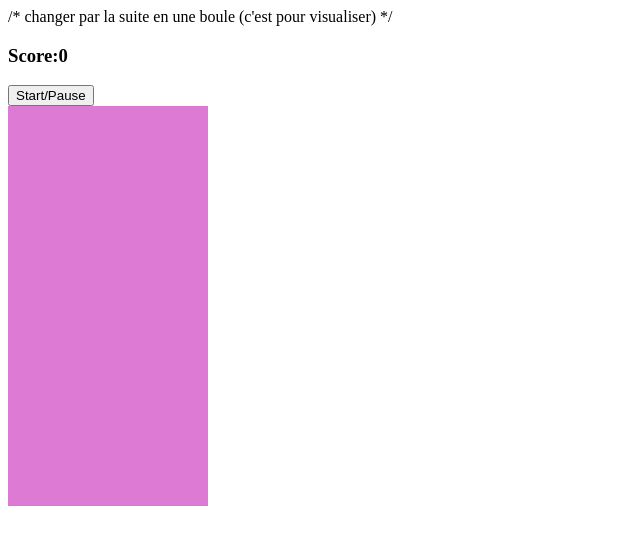
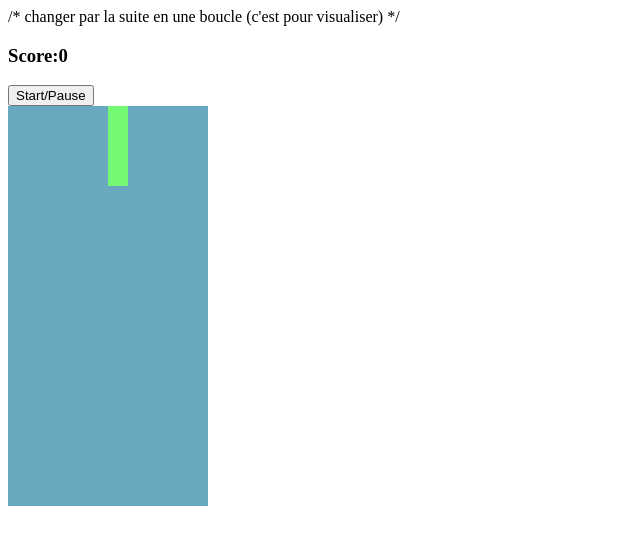
Before and after one commit to thaliawoods/Tetris, a plain HTML site: page index.html in a window 1280 px wide. Shown: the whole page, without its empty margins (0-640 px from the left). Drawn offline with Linux system fonts and the light colour scheme.

Commit message:
Tetrominoes created and different

```diff
--- a/app.js
+++ b/app.js
@@ -5,7 +5,7 @@ document.addEventListener('DOMContentLoaded', () => {
     const StartBtn = document.querySelector('#start-button')
     const width = 10
 
-  //The Tetrominoes
+  //create the Tetrominoes
   const lTetromino = [
     [1, width+1, width*2+1, 2],
     [width, width+1, width+2, width*2+2],
@@ -44,9 +44,30 @@ document.addEventListener('DOMContentLoaded', () => {
   const theTetrominoes = [lTetromino, zTetromino, tTetromino, oTetromino, iTetromino]
 
   let currentPosition = 4
+  let currentRotation = 0
 
-  let current = theTetrominoes[0][0]
+// random selection of tetrominoes
+  let random = Math.floor(Math.random()*theTetrominoes.length)
+//   console.log(random)
+  let current = theTetrominoes[random][0]
 
-  console.log(theTetrominoes)
+//   console.log(theTetrominoes)
+
+
+// draw the tetromino
+function draw() {
+    current.forEach(index => {
+        squares[currentPosition + index].classList.add('tetromino')
+    })
+}
+
+draw()
+
+// undraw
+function undraw() {
+    current.forEach(index => {
+        squares[currentPosition + index].classList.remove('tetromino')
+    })
+}
 
 })
--- a/styles.css
+++ b/styles.css
@@ -9,7 +9,6 @@
 .grid div {
     height: 20px;
     width: 20px;
-    background-color: rgb(221, 122, 211);
 }
 
 .tetromino {
```
Also changed, not shown: index.html (+1 -1 lines).
